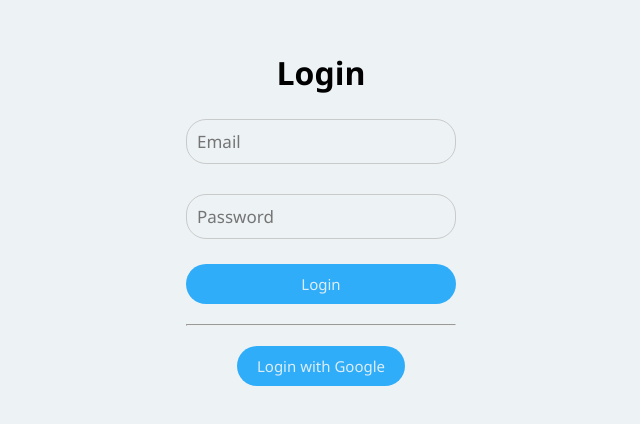
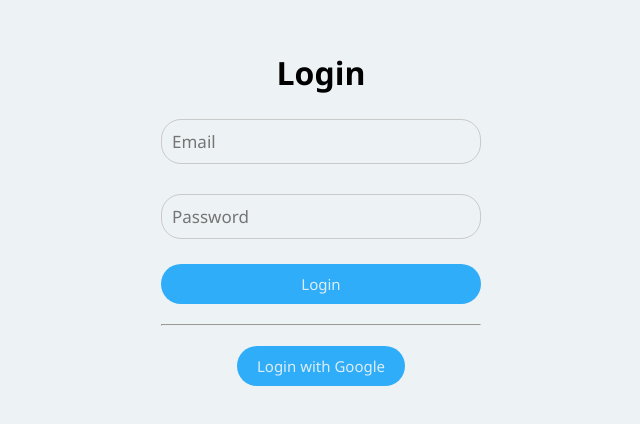
Before and after one commit to YuvarajSingh-0/RentEase, a React (Create React App) app: page /login in a window 1280 px wide. Shown: the part 202-626 px from the top of the page, without its empty margins (319-959 px from the left). Built offline with nearby package versions, Linux system fonts and the light colour scheme; no server answers.

Commit message:
improved login

```diff
--- a/src/App.css
+++ b/src/App.css
@@ -406,6 +406,8 @@ td input:focus{
   transform: rotateY(180deg);
 }
 
+/* -------------------Login---------------------- */
+
 .login-page{
   display: flex;
   align-items: center;
@@ -419,6 +421,7 @@ td input:focus{
   display: flex;
   flex-direction: column;
   gap: 20px;
+  width: 25vw;
 }
 
 .login-form>input{
--- a/src/pages/Login.js
+++ b/src/pages/Login.js
@@ -54,6 +54,12 @@ const Login = () => {
             });
     }, [navigate]);
 
+    const handleFormSubmit = (e) => {
+        e.preventDefault();
+        // Perform form validation if needed
+        logInWithEmailAndPassword(formDetails.email, formDetails.password);
+    };
+
     const handleFormInput = (e) => {
         e.preventDefault();
         setFormDetails((prev) => ({
@@ -63,18 +69,14 @@ const Login = () => {
     };
 
 
-
     return (
         <div className='login-page'>
             <h1 className='login-header'>Login</h1>
-            <form className='login-form'>
+            <form className='login-form' onSubmit={handleFormSubmit}>
                 <input onChange={handleFormInput} type="email" placeholder="Email" name="email" id="email" required />
                 <input onChange={handleFormInput} type="password" placeholder="Password" name="password" id="password" required />
-                <button onClick={()=>{
-                    console.log(formDetails.email,formDetails.password);
-                    logInWithEmailAndPassword(formDetails.email,formDetails.password)
-                    }} type="submit" className='login-btn'>Login</button>
-            <hr style={{width:"100%"}} />
+                <button type="submit" className='login-btn'>Login</button>
+                <hr style={{ width: "100%", color:"#c9caca"}} />
             </form>
             <button className='login-btn' onClick={signInWithGoogle}>{!loading ? "Login with Google" : "loading..."}</button>
         </div>
```
Also changed, not shown: src/pages/LandingPage.js (added, +9 -0 lines).
